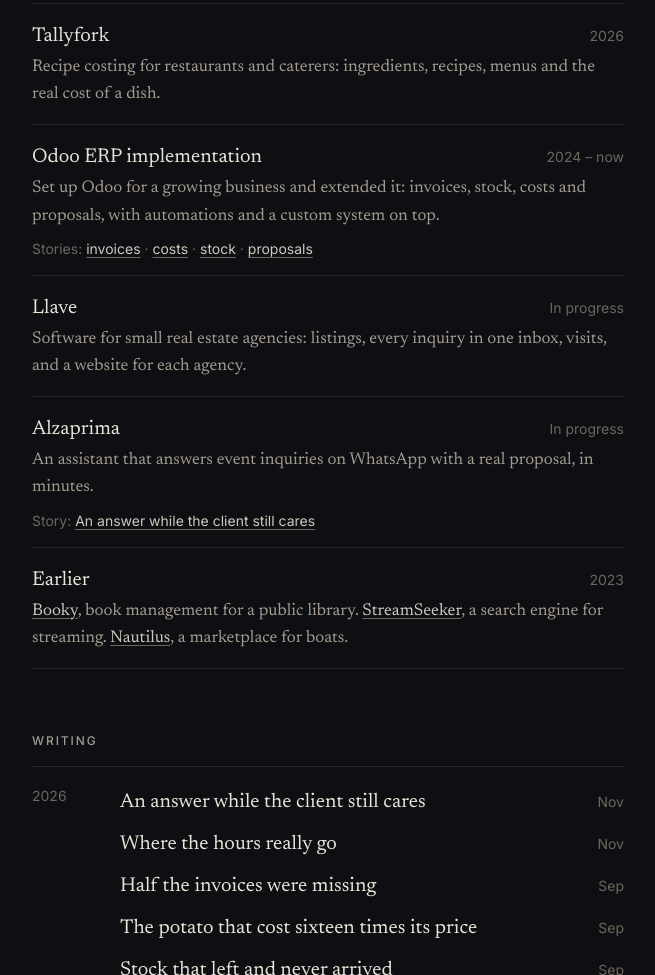
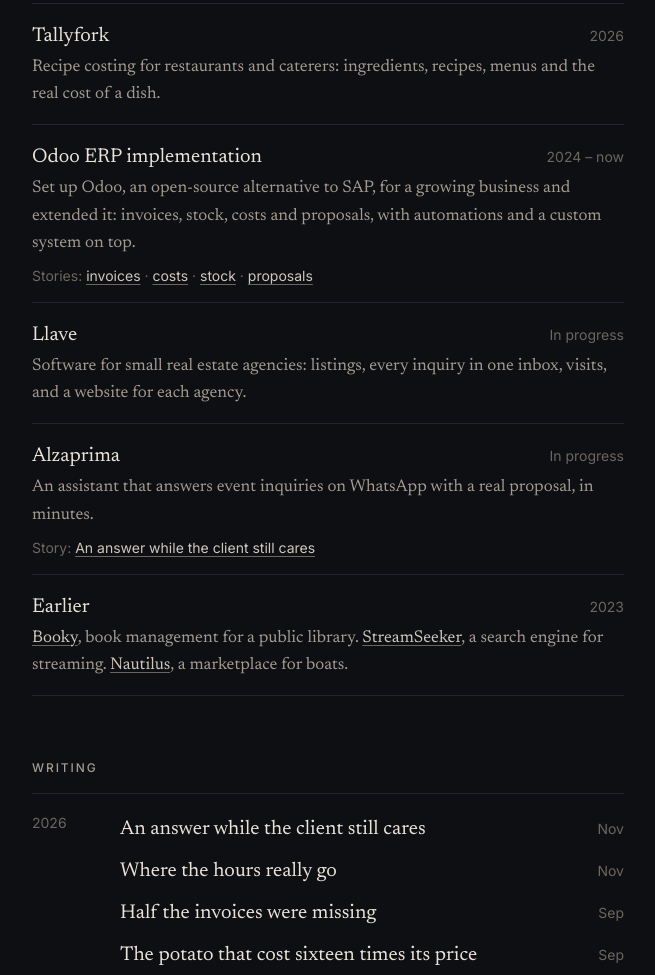
Before and after one commit to msfonrouge/msfonrouge.github.io, a plain HTML site: page index.html in a window 1280 px wide. Shown: the part 880-1855 px from the top of the page, without its empty margins (312-967 px from the left). Drawn offline with Linux system fonts and the light colour scheme.

Commit message:
Odoo project: note that Odoo is an open-source alternative to SAP
Co-Authored-By: Claude Opus 5.5 <noreply@anthropic.com>
Claude-Session: https://claude.ai/code/session_01X25qFqS4Nn3YiVEMiKqtDQ

```diff
--- a/index.html
+++ b/index.html
@@ -122,7 +122,7 @@ nav a { padding: 12px 8px; margin: -12px -8px; }
       <li><a href="https://tallyfork.com"><div class="row"><span class="title">Tallyfork</span><span class="when">2026</span></div>
         <p class="desc">Recipe costing for restaurants and caterers: ingredients, recipes, menus and the real cost of a dish.</p></a></li>
       <li><div><div class="row"><span class="title">Odoo ERP implementation</span><span class="when">2024 – now</span></div>
-        <p class="desc">Set up Odoo for a growing business and extended it: invoices, stock, costs and proposals, with automations and a custom system on top.</p>
+        <p class="desc">Set up Odoo, an open-source alternative to SAP, for a growing business and extended it: invoices, stock, costs and proposals, with automations and a custom system on top.</p>
         <p class="reads">Stories: <a href="writing/missing-invoices/">invoices</a> · <a href="writing/the-potato/">costs</a> · <a href="writing/stock-in-transit/">stock</a> · <a href="writing/one-click-proposals/">proposals</a></p></div></li>
       <li><div><div class="row"><span class="title">Llave</span><span class="when">In progress</span></div>
         <p class="desc">Software for small real estate agencies: listings, every inquiry in one inbox, visits, and a website for each agency.</p></div></li>
```
